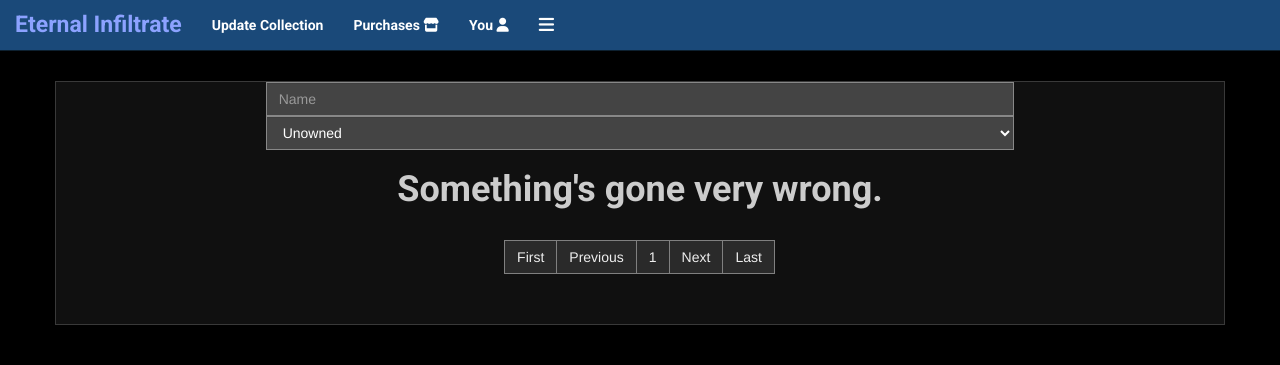
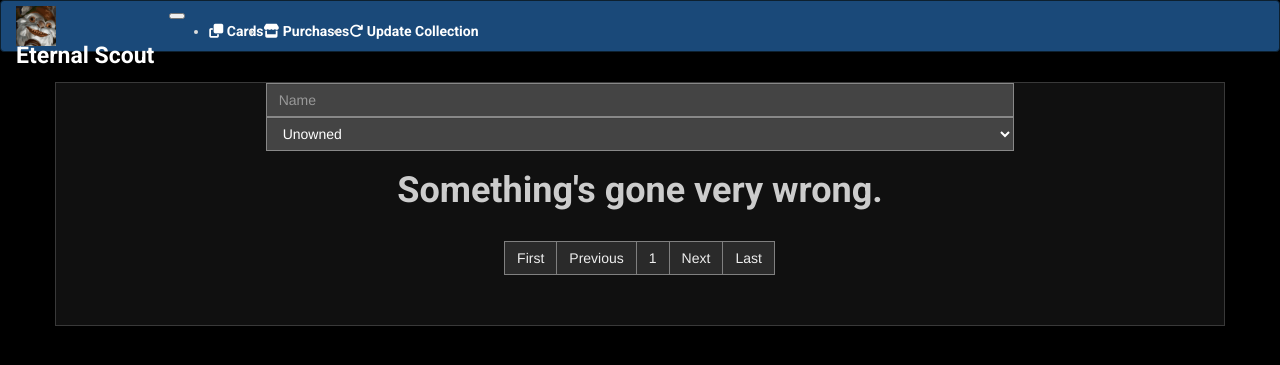
Before and after one commit to Qazzquimby/YetiSpy, a Python web app: template infiltrate/templates/card_values/main.html in a window 1280 px wide. Shown: the top 365 px of the page. Run offline with Jinja, Linux system fonts and the light colour scheme; the template is opened without the code that fills it, so the values that code supplies are empty; some libraries are stand-ins or nearby versions.

Commit message:
Rewrite nav bar

```diff
--- a/infiltrate/templates/base.html
+++ b/infiltrate/templates/base.html
@@ -1,40 +1,53 @@
 <!doctype html>
 {% extends "bootstrap/base.html" %}
 
-<title>{% block title %}{% endblock %} - Eternal Infiltrate</title>
+
 
 {% block head %}
     {{ super() }}
-    <div class="navbar navbar-infiltrate navbar-fixed-top">
-        <a href="/" class="navbar-brand">
-            Eternal Infiltrate
+    <title>{% block title %}{% endblock %} - Eternal Infiltrate</title>
+    <link rel="shortcut icon" href="{{ url_for('static', filename='favicon3.ico') }}">
+    <nav class="navbar navbar-expand-lg navbar-infiltrate">
+        <button class="navbar-toggler" type="button" data-toggle="collapse"
+                data-target="#baseNavbar"
+                aria-controls="baseNavbar"
+                aria-expanded="false"
+                aria-label="Toggle navigation">
+            <span class="navbar-toggler-icon"></span>
+        </button>
+        <a class="navbar-brand d-inline-block align-top" href="#">
+            <img src="{{ url_for('static', filename='images/logo_square.png') }}"
+                 style="height: 40px; margin-top: -10px">
+            Eternal Scout
         </a>
-        <div class="navbar-header">
-            <ul class="nav navbar-nav hidden-xs">
+
+        <div class="collapse navbar-collapse" id="baseNavbar">
+            <ul class="navbar-nav mr-auto mt-2 mt-lg-0">
                 <li>
-                    <a href="#" data-toggle="modal"
-                       data-target="#updateCollectionModal">Update
-                        Collection</a>
-                </li>
-                <li>
-                    <a href="{{ url_for('PurchasesView:index') }}">
-                        Purchases <i class="fas fa-store"></i>
+                    <a href="{{ url_for('CardsView:index') }}"
+                       class="nav-link">
+                        <i class="fas fa-clone"></i> Cards
                     </a>
                 </li>
                 <li>
-                    <a href="#">
-                        You <i class="fas fa-user"></i>
+                    <a href="{{ url_for('PurchasesView:index') }}"
+                       class="nav-link">
+                        <i class="fas fa-store"></i> Purchases
+
                     </a>
                 </li>
-                <li>
-                    <a id="nav-expander" class="nav-expander fixed">
-                        <em class="fa fa-bars fa-lg"></em>
+                <li class="nav-item">
+                    <a href="#"
+                       class="nav-link"
+                       data-toggle="modal"
+                       data-target="#updateCollectionModal">
+                        <i class="fas fa-redo"></i> Update Collection
                     </a>
                 </li>
             </ul>
+        </div>
+    </nav>
 
-
-        </div>
     {% with messages = get_flashed_messages() %}
         {% if messages %}
             <ul class=flashes>
```
Lines whose indentation alone changed are shown as unchanged.
